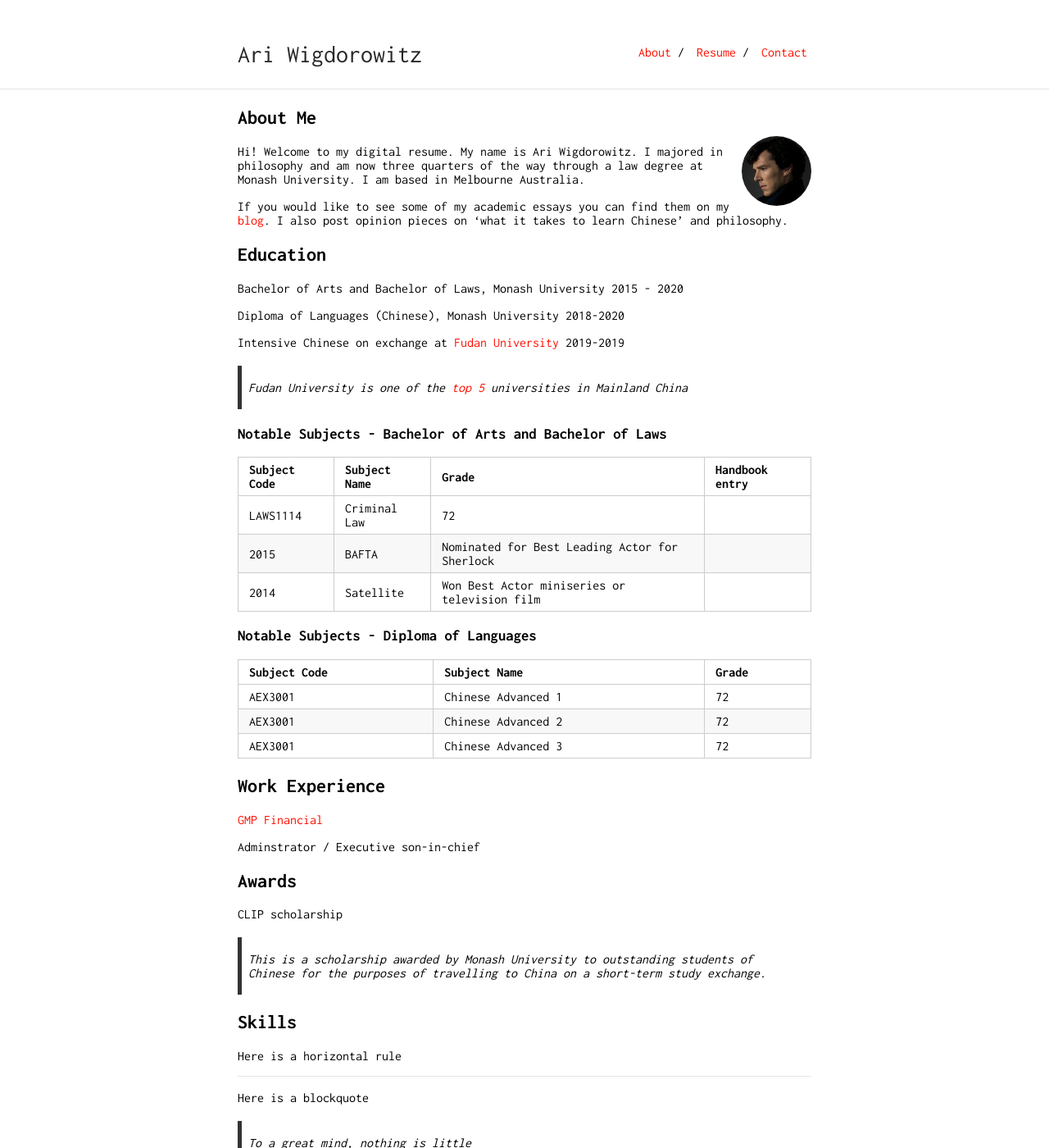
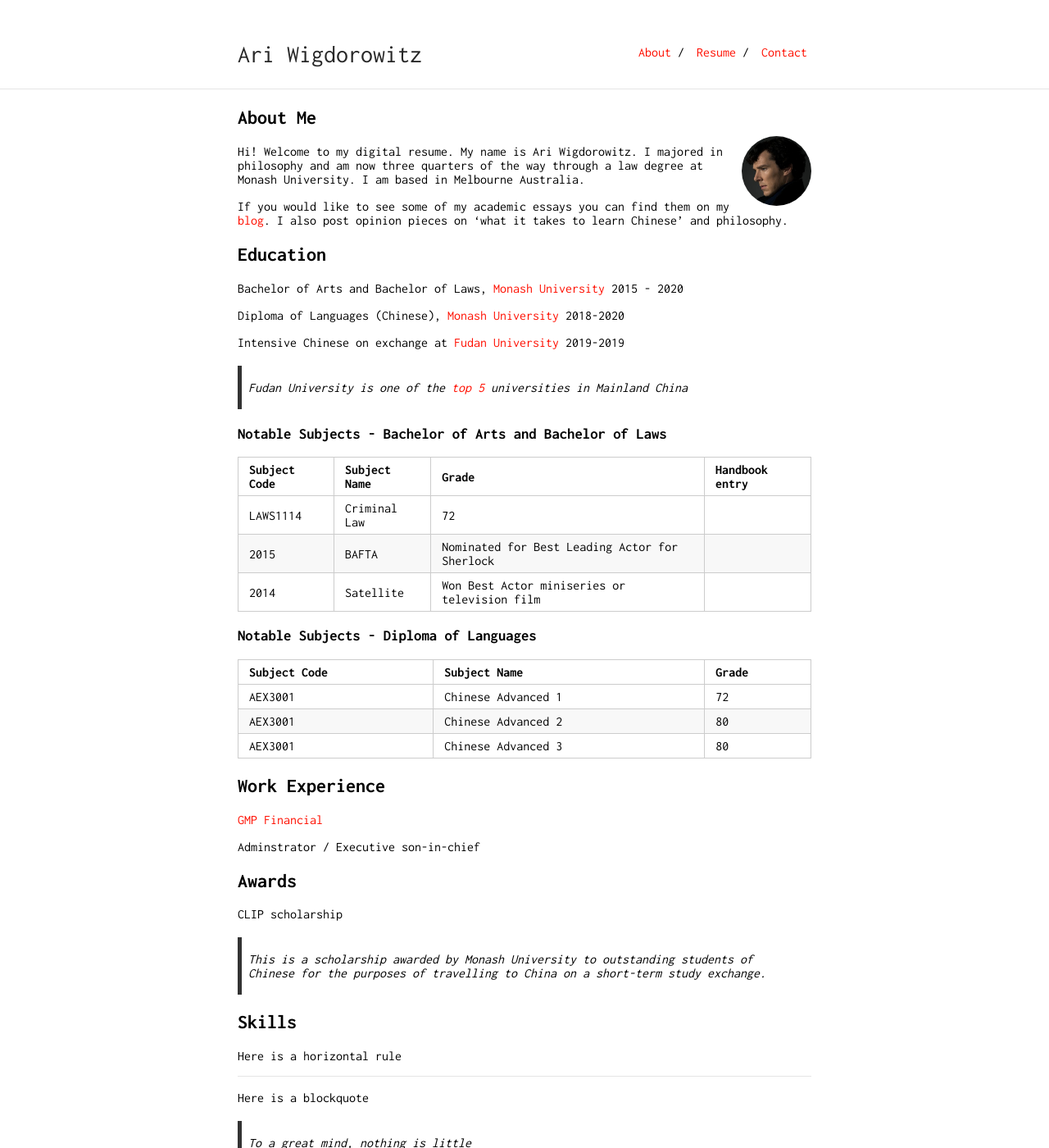
Before and after one commit to Wigdo/cv, a Jekyll site: the page built from index.md, in a window 1280 px wide and 1400 px high. Shown: the whole window at 82% size. Built offline with Jekyll 4.4.1, drawn with Linux system fonts in a browser that asks for light colours; our own code applies the rules of GitHub Pages for plain Markdown files.

Commit message:
Update index.md

```diff
--- a/index.md
+++ b/index.md
@@ -12,10 +12,10 @@ If you would like to see some of my academic essays you can find them on my [blo
 
 ## Education
 
-Bachelor of Arts and Bachelor of Laws, Monash University
+Bachelor of Arts and Bachelor of Laws, [Monash University](https://www.monash.edu/study/why-choose-monash/our-rankings)
 2015 - 2020
 
-Diploma of Languages (Chinese), Monash University
+Diploma of Languages (Chinese), [Monash University](https://www.monash.edu/study/why-choose-monash/our-rankings)
 2018-2020
 
 Intensive Chinese on exchange at [Fudan University](https://en.wikipedia.org/wiki/Fudan_University 'highly regarded Chinese university')
@@ -36,8 +36,8 @@ LAWS1114 | Criminal Law  | 72
 Subject Code | Subject Name | Grade
 -----|-------|--------|-----
 AEX3001 | Chinese Advanced 1  | 72
-AEX3001 | Chinese Advanced 2  | 72
-AEX3001 | Chinese Advanced 3  | 72
+AEX3001 | Chinese Advanced 2  | 80
+AEX3001 | Chinese Advanced 3  | 80
 
 
 ## Work Experience
```
